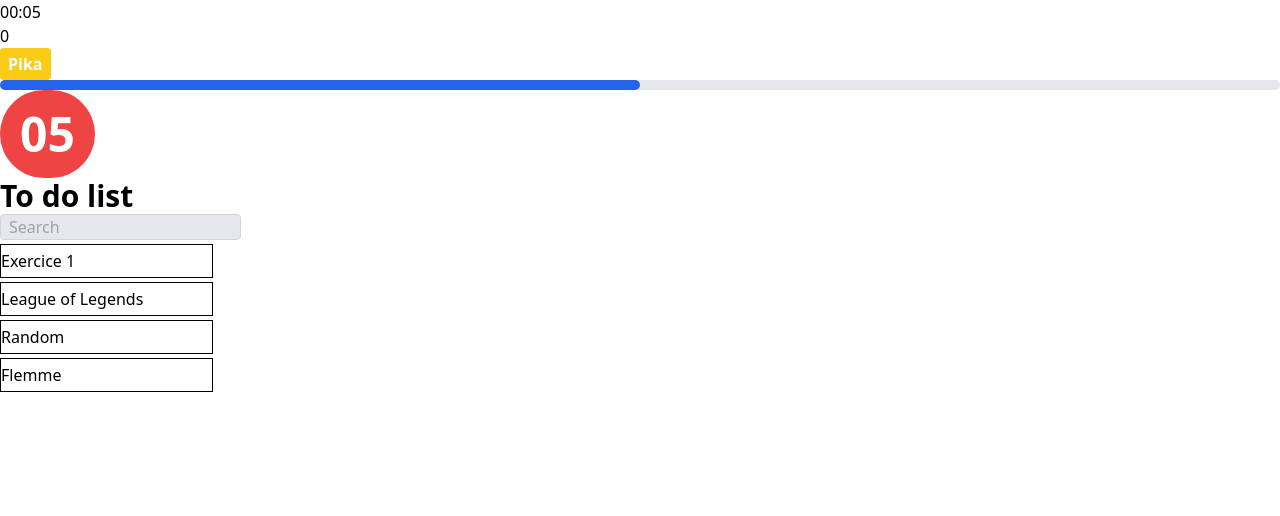
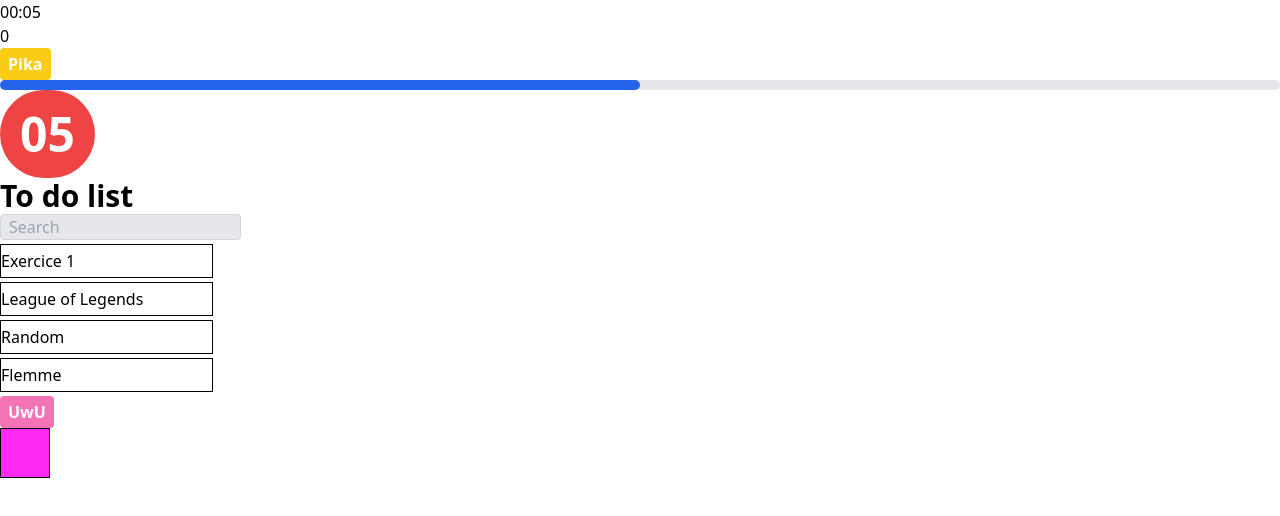
Before and after one commit to BoulaichB/exo128, a React (Create React App) app: page / in a window 1280 px wide. Shown: the top 516 px of the page. Built offline with nearby package versions, Linux system fonts and the light colour scheme; the HTML template or start-up script is replaced by a standard one.

Commit message:
AnimatedButton

```diff
--- a/src/App.js
+++ b/src/App.js
@@ -3,7 +3,7 @@ import { Compteur } from "./components/compteur/compteur";
 import { Progressbar } from "./components/progressbar/progressbar";
 import { Timer } from "./components/timer/timer";
 import { Todolist } from "./components/todolist/todolist";
-
+import { Animatedbutton } from "./components/animatedbutton/animatedbutton";
 
 function App() {
   return (
@@ -13,6 +13,7 @@ function App() {
       <Progressbar/>
       <Timer/>
       <Todolist/>
+      <Animatedbutton/>
     </div>
   );
 }
--- /dev/null
+++ b/src/components/animatedbutton/animatedbutton.js
@@ -0,0 +1,28 @@
+import React from 'react'
+import { Boutom } from './boutom/boutom';
+import { useState, useEffect, useRef } from 'react';
+import './public/css/app.css'
+
+export const Animatedbutton = () => {
+    // - Créer un component AnimatedButton qui contient un boutom. Lorsqu'on clique sur le bouton il va faire apparaitre un carré qui va clignoter toutes les secondes. Lorsqu'on rappuie dessus le carré disparait. Utiliser useState pour gèrer l'état d'affichage du carré et useEffect pour lancer/arreter l'animation
+    let [afficher, setAfficher] = useState(false);
+    let [clic, setClic] = useState(false);
+    let idBoutom = useRef();
+
+    let haha = () => {
+        setClic(!clic);
+    }
+
+    useEffect(() => {
+        setAfficher(!afficher);
+        idBoutom.current.classList.toggle('apparition');
+    }, [clic])
+    return (
+        <div>
+            <Boutom name='UwU' onClick={haha} />
+            <div className='divBoutom' ref={idBoutom}>
+                {/* <span>{`A: ${afficher}`}</span> */}
+            </div>
+        </div>
+    )
+}
--- /dev/null
+++ b/src/components/animatedbutton/boutom/boutom.js
@@ -0,0 +1,7 @@
+import React, { useEffect } from 'react';
+
+export const Boutom = (props) => {
+  return (
+    <button className='bg-pink-400 text-white font-bold rounded px-2 py-1' onClick={props.onClick}>{props.name}</button>
+  )
+}
--- /dev/null
+++ b/src/components/animatedbutton/public/css/app.css
@@ -0,0 +1,19 @@
+.divBoutom{
+    width: 50px;
+    height: 50px;
+    border: 1px solid black;
+    animation: uwu 1s backwards infinite;
+    display: none;
+}
+
+.apparition{
+    display: block;
+}
+
+@keyframes uwu{
+    from{
+        background-color: pink;
+    } to {
+        background-color: fuchsia;
+    }
+}
--- a/src/components/todolist/todolist.js
+++ b/src/components/todolist/todolist.js
@@ -18,7 +18,6 @@ export const Todolist = () => {
         liste.map(item => {
             if(item.task.includes(search)){
                 newNew.push(item.task);
-                console.log(item.task);
             }
 
         });
```
